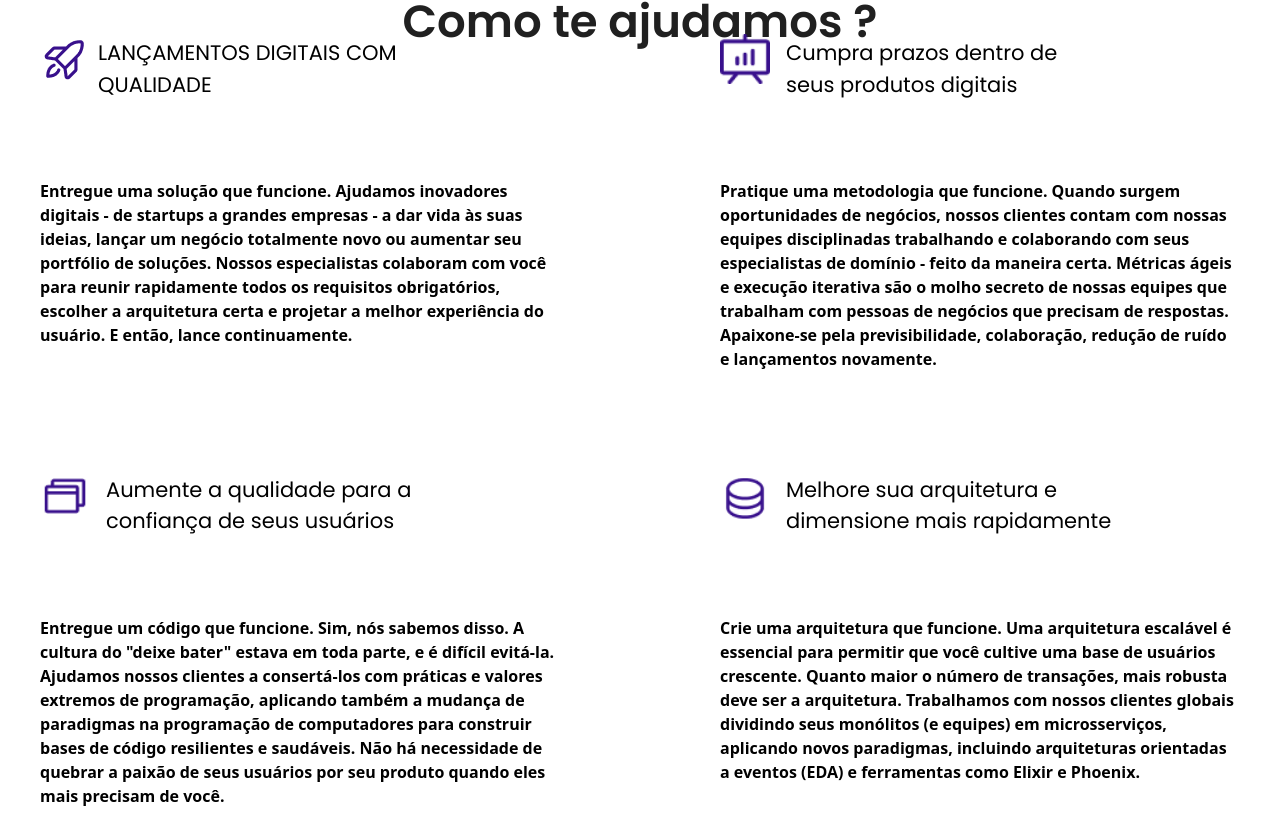
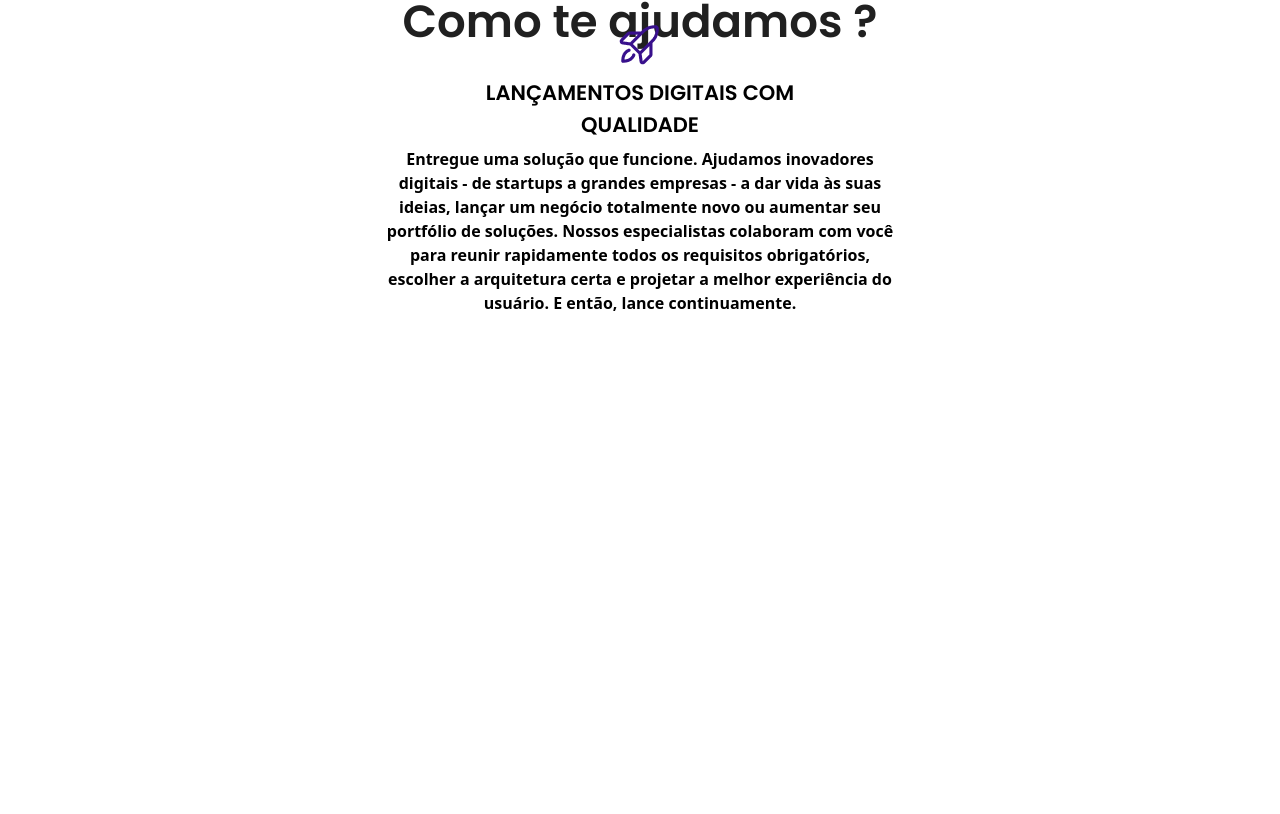
Before and after one commit to CaioRasera/Honors, a React (Create React App) app: page / in a window 1280 px wide. Shown: the part 1926-2740 px from the top of the page. Built offline with nearby package versions, Linux system fonts and the light colour scheme.

Commit message:
Update HowWeHelpYou.jsx

```diff
--- a/src/components/HowWeHelpYou.jsx
+++ b/src/components/HowWeHelpYou.jsx
@@ -6,61 +6,30 @@ import Database from '../assets/Database.png'
 
 const HowWeHelpYou = () => {
   return (
-    <main className='mt-[100px] mb-[300px] lg:mb-[50px]'>
+    <main className='mt-[100px] mb-[300px] '>
         <div>
             <h1 className='text-[#202020] text-center font-poppins text-[45px] font-semibold'> Como te ajudamos ? </h1>
         </div>
-        <div className='flex justify-center items-center h-screen lg:flex lg:items-center lg:justify-center'>
-          <div className='flex flex-wrap justify-between mx-auto w-[1200px] h-[873px] relative'>
+        <div className='flex justify-center items-center h-screen lg:m-auto '>
+            <div className='flex flex-wrap justify-between mx-auto w-[1200px] h-[873px] relative lg:justify-center'>
               <div className='lg:flex-col'>
-                <div className="absolute top-0 left-0 flex items-center lg:relative ">
+                <div className="relative top-0 left-0 flex items-center lg:flex lg:justify-center">
                   <img src={Rocket} alt="Foguete" className='w-[50px] h-[50px] '/>
-                  <h1 className='font-poppins text-[21px] font-normal font-black ml-2 w-[313px] h-[62px] mt-[18px]'>LANÇAMENTOS DIGITAIS COM QUALIDADE</h1>
                 </div>
-                  <p className='mt-[80px] w-[520px] h-[165px] font-semibold	'>
+
+                <div>
+                  <h1 className='font-poppins text-[21px] font-normal font-black ml-2 w-[313px] h-[62px] mt-[18px] lg:m-auto lg:text-center lg:mt-2 lg:font-semibold '>LANÇAMENTOS DIGITAIS COM QUALIDADE</h1>
+                </div>
+                  <p className='mt-[80px] w-[520px] h-[165px] font-semibold	lg:text-center lg:mt-2'>
                     Entregue uma solução que funcione. Ajudamos inovadores digitais - de startups a grandes empresas - a dar vida às
                     suas ideias, lançar um negócio totalmente novo ou aumentar seu portfólio de soluções. Nossos especialistas colaboram com você para reunir
                     rapidamente todos os requisitos obrigatórios, escolher a arquitetura certa e projetar a melhor experiência do usuário. E então, lance continuamente.
                   </p>
-              </div>
 
-              <div className='lg:flex-col'>
-                <div className="absolute top-0 flex items-center lg:relative">
-                  <img src={Vector} alt="Vector" className='w-[50px] h-[50px]'/>
-                  <h1 className='font-poppins text-[21px] font-normal font-black ml-4 w-[313px] h-[62px] mt-[18px] '>Cumpra prazos dentro de seus produtos digitais</h1>
-                </div>
-                  <p className='mt-[80px] w-[520px] h-[165px] font-semibold'>
-                    Pratique uma metodologia que funcione. Quando surgem oportunidades de negócios, nossos clientes contam com nossas equipes disciplinadas
-                    trabalhando e colaborando com seus especialistas de domínio - feito da maneira certa. Métricas ágeis e execução iterativa são o molho secreto
-                    de nossas equipes que trabalham com pessoas de negócios que precisam de respostas. Apaixone-se pela previsibilidade, colaboração, redução de
-                    ruído e lançamentos novamente.
-                  </p>
-              </div>
 
-              <div className='lg:flex-col'>
-                <div className="absolute left-0 flex items-center lg:relative">
-                  <img src={Browsers} alt="Browsers" className='w-[50px] h-[50px]'/>
-                  <h1 className='font-poppins text-[21px] font-normal font-black ml-4 w-[313px] h-[62px] mt-[18px]'>Aumente a qualidade para a confiança de seus usuários</h1>
-                </div>
-                  <p className='mt-[80px] w-[520px] h-[165px] font-semibold'>
-                    Entregue um código que funcione. Sim, nós sabemos disso. A cultura do "deixe bater" estava em toda parte, e é difícil evitá-la. Ajudamos nossos clientes a
-                    consertá-los com práticas e valores extremos de programação, aplicando também a mudança de paradigmas na programação de computadores para construir bases
-                    de código resilientes e saudáveis. Não há necessidade de quebrar a paixão de seus usuários por seu produto quando eles mais precisam de você.
-                  </p>
               </div>
 
 
-              <div className='lg:flex-col'>
-                <div className="absolute flex items-center lg:relative">
-                  <img src={Database} alt="Database" className='w-[50px] h-[50px]'/>
-                  <h1 className='font-poppins text-[21px] font-normal font-black ml-4 w-[330px] h-[62px] mt-[18px]'>Melhore sua arquitetura e dimensione mais rapidamente</h1>
-                </div>
-                  <p className='mt-[80px] w-[520px] h-[165px] font-semibold'>
-                    Crie uma arquitetura que funcione. Uma arquitetura escalável é essencial para permitir que você cultive uma base de usuários crescente. Quanto
-                    maior o número de transações, mais robusta deve ser a arquitetura. Trabalhamos com nossos clientes globais dividindo seus monólitos (e equipes)
-                    em microsserviços, aplicando novos paradigmas, incluindo arquiteturas orientadas a eventos (EDA) e ferramentas como Elixir e Phoenix.
-                  </p>
-              </div>
            </div>
         </div>
     </main>
```
